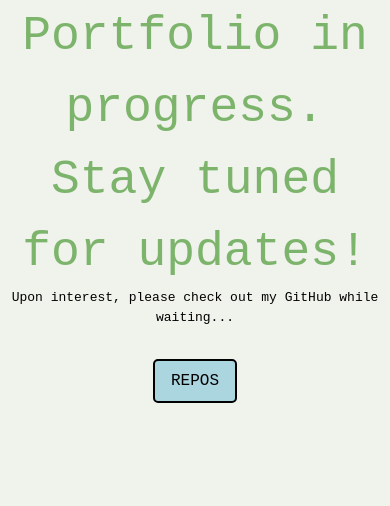
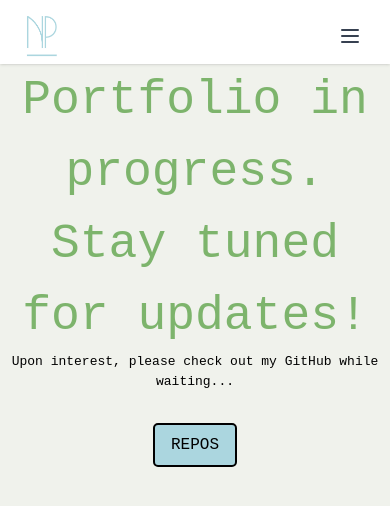
Before and after one commit to nathaliedpettersson/portfolio, a React (Create React App) app: page / in a window 390 px wide. Shown: the top 506 px of the page. Built offline with nearby package versions, Linux system fonts and the light colour scheme.

Commit message:
add: navbar for header (still in progress)

```diff
--- a/src/components/Header.tsx
+++ b/src/components/Header.tsx
@@ -1,9 +1,89 @@
 import React from "react";
+import logo from '../assets/images/logo1.png';
+import { useState } from "react";
 
 // Create navbar with logo and a-tags to Homepage, Contact.tsx and CV.tsk
 // Import in Layout.tsx file to be displayed on all pages (should be sticky to the top)
 const Header = () => {
+    const [navbar, setNavbar] = useState(false);
 
+    return (
+        // h-16 mx-auto px-5 flex items-center
+        <nav className="w-full bg-white shadow">
+        <div className="justify-between px-5 h-16 mx-auto lg:max-w-3xl md:items-center md:flex md:px-4">
+            <div>
+                <div className="flex items-center justify-between py-3 md:py-5 md:block">
+                <img className="object-scale-down h-12"  src={logo}></img>
+                    <div className="md:hidden">
+                        <button
+                            className="p-2 text-gray-700 rounded-md outline-none focus:border-gray-400 focus:border"
+                            onClick={() => setNavbar(!navbar)}
+                        >
+                            {navbar ? (
+                                <svg
+                                    xmlns="http://www.w3.org/2000/svg"
+                                    className="w-6 h-6"
+                                    viewBox="0 0 20 20"
+                                    fill="currentColor"
+                                >
+                                    <path
+                                        fillRule="evenodd"
+                                        d="M4.293 4.293a1 1 0 011.414 0L10 8.586l4.293-4.293a1 1 0 111.414 1.414L11.414 10l4.293 4.293a1 1 0 01-1.414 1.414L10 11.414l-4.293 4.293a1 1 0 01-1.414-1.414L8.586 10 4.293 5.707a1 1 0 010-1.414z"
+                                        clipRule="evenodd"
+                                    />
+                                </svg>
+                            ) : (
+                                <svg
+                                    xmlns="http://www.w3.org/2000/svg"
+                                    className="w-6 h-6"
+                                    fill="none"
+                                    viewBox="0 0 24 24"
+                                    stroke="currentColor"
+                                    strokeWidth={2}
+                                >
+                                    <path
+                                        strokeLinecap="round"
+                                        strokeLinejoin="round"
+                                        d="M4 6h16M4 12h16M4 18h16"
+                                    />
+                                </svg>
+                            )}
+                        </button>
+                    </div>
+                </div>
+            </div>
+            <div>
+                <div
+                    className={`flex-1 justify-self-center pb-3 mt-8 md:block md:pb-0 md:mt-0 ${
+                        navbar ? "block" : "hidden"
+                    }`}
+                >
+                    <ul className="flex items-center gap-8">
+         <li><a className="bg-white uppercase border-none text-xl" href="">Home</a></li>
+           <li><a className="bg-white uppercase border-none text-xl" href="">Contact</a></li>
+           <li><a className="bg-white uppercase border-none text-xl" href="">CV</a></li>
+         </ul>
+                </div>
+            </div>
+        </div>
+    </nav>
+    );
+
+// return (
+//     <div className="shadow bg-white">
+//     <div className="h-16 mx-auto px-5 flex items-center justify-between">
+//     <img className="object-scale-down h-14 mt-2"  src={logo}></img>
+//     <nav>
+//         <ul className="flex items-center gap-8">
+//           <li><a className="bg-white uppercase border-none text-xl" href="">Home</a></li>
+//           <li><a className="bg-white uppercase border-none text-xl" href="">Contact</a></li>
+//           <li><a className="bg-white uppercase border-none text-xl" href="">CV</a></li>
+//         </ul>
+//         </nav>
+//     </div>
+//   </div>
+
+// )
 };
 
 export default Header;
```
